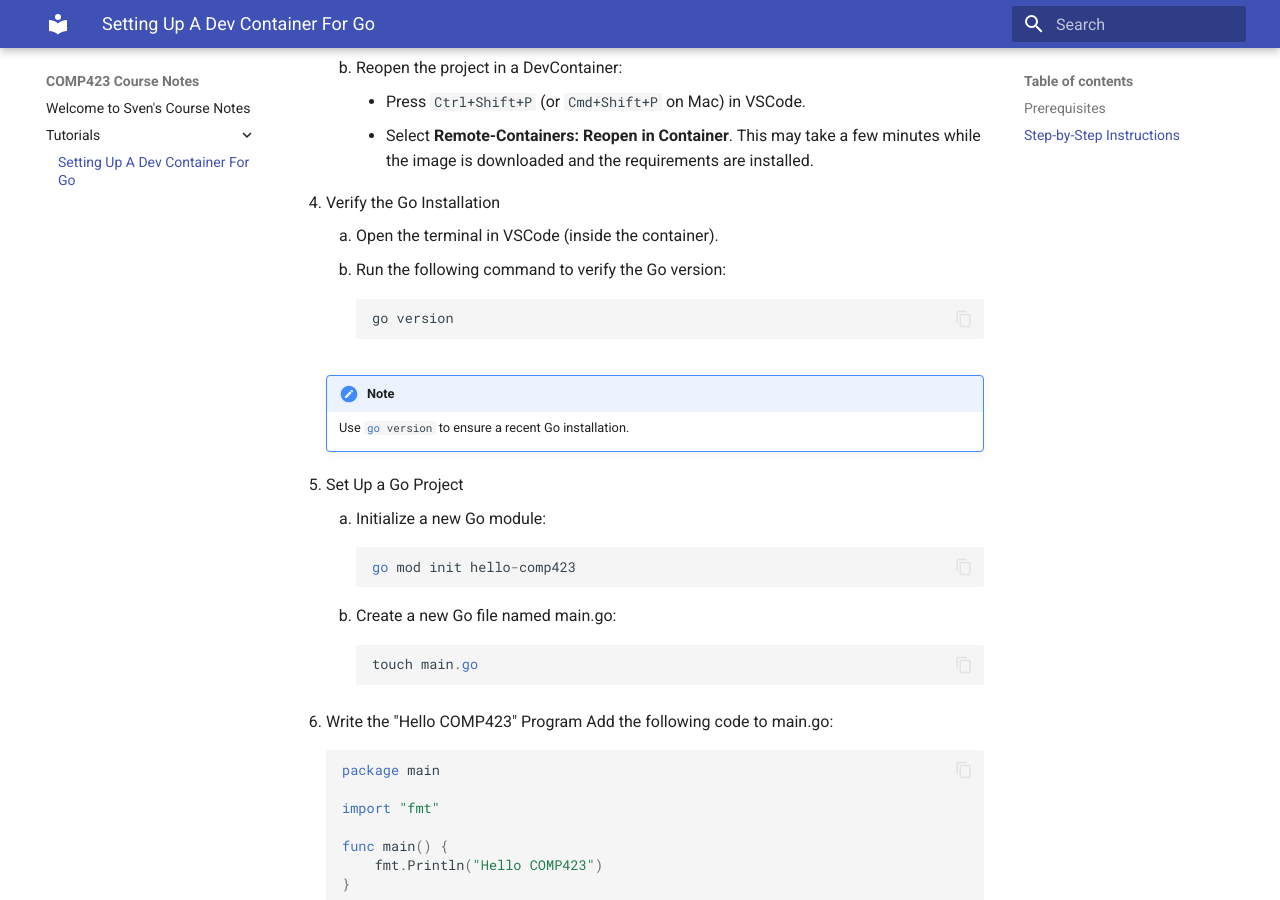
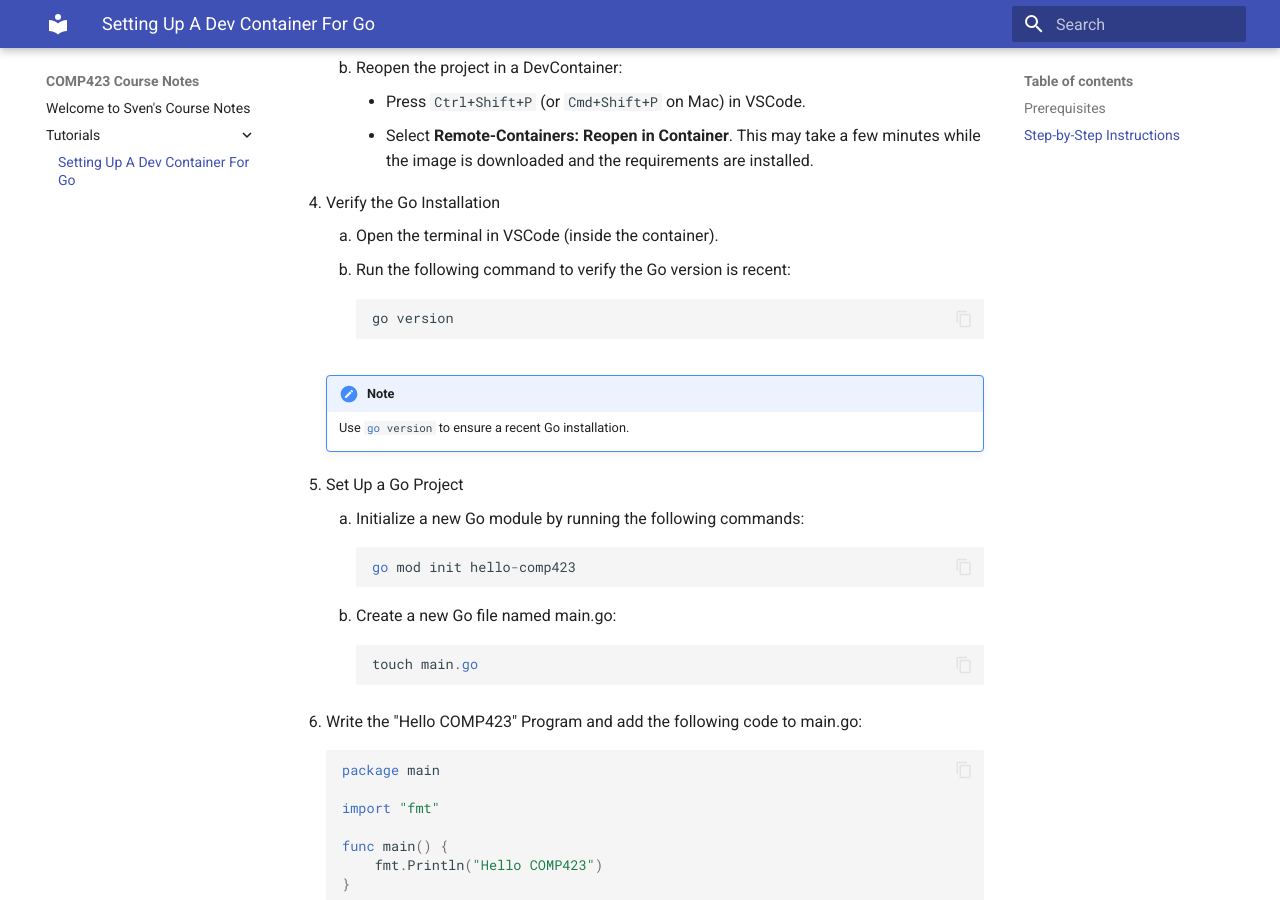
Before and after one commit to svenreyes/comp423-course-notes, an MkDocs documentation site: the page built from docs/tutorials/go-setup.md, in a window 1280 px wide and 900 px high, scrolled down 1676 px. Built offline with MkDocs 1.6.1 and Material for MkDocs 9.7.7, drawn with Linux system fonts in a browser that asks for light colours; emoji names are drawn with the system emoji font.

Commit message:
small edits

````diff
--- a/docs/tutorials/go-setup.md
+++ b/docs/tutorials/go-setup.md
@@ -64,14 +64,14 @@ Install the VSCode extensions:
 
 4. Verify the Go Installation
     1. Open the terminal in VSCode (inside the container).
-    2. Run the following command to verify the Go version:
+    2. Run the following command to verify the Go version is recent:
     ```
     go version
     ```
     !!! note
         Use `#!go go version` to ensure a recent Go installation.
 5. Set Up a Go Project
-    1. Initialize a new Go module:
+    1. Initialize a new Go module by running the following commands:
     ```go
     go mod init hello-comp423
     ```
@@ -79,8 +79,7 @@ Install the VSCode extensions:
     ```go
     touch main.go
     ```
-6. Write the "Hello COMP423" Program
-    Add the following code to main.go:
+6. Write the "Hello COMP423" Program and add the following code to main.go:
     ```go
     package main
 
````
